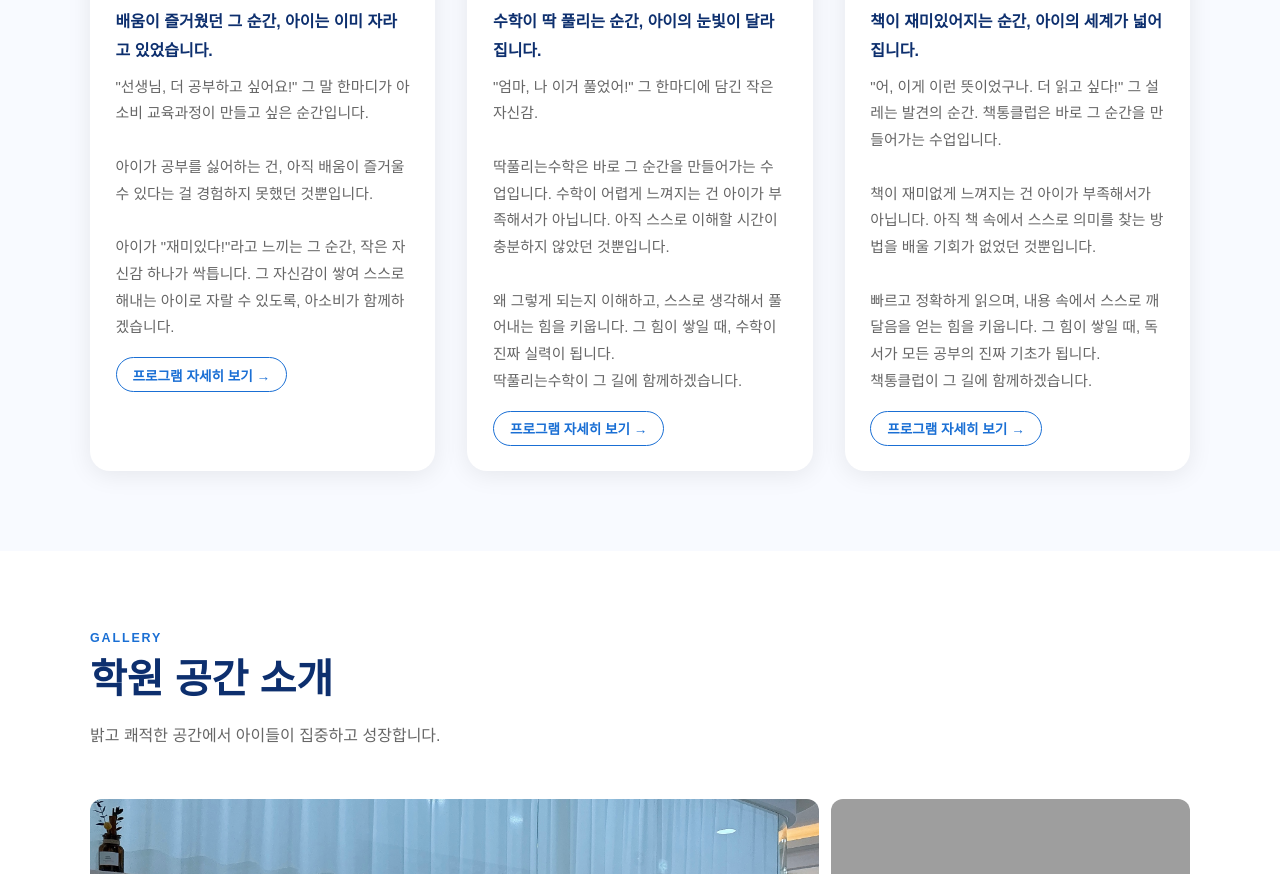
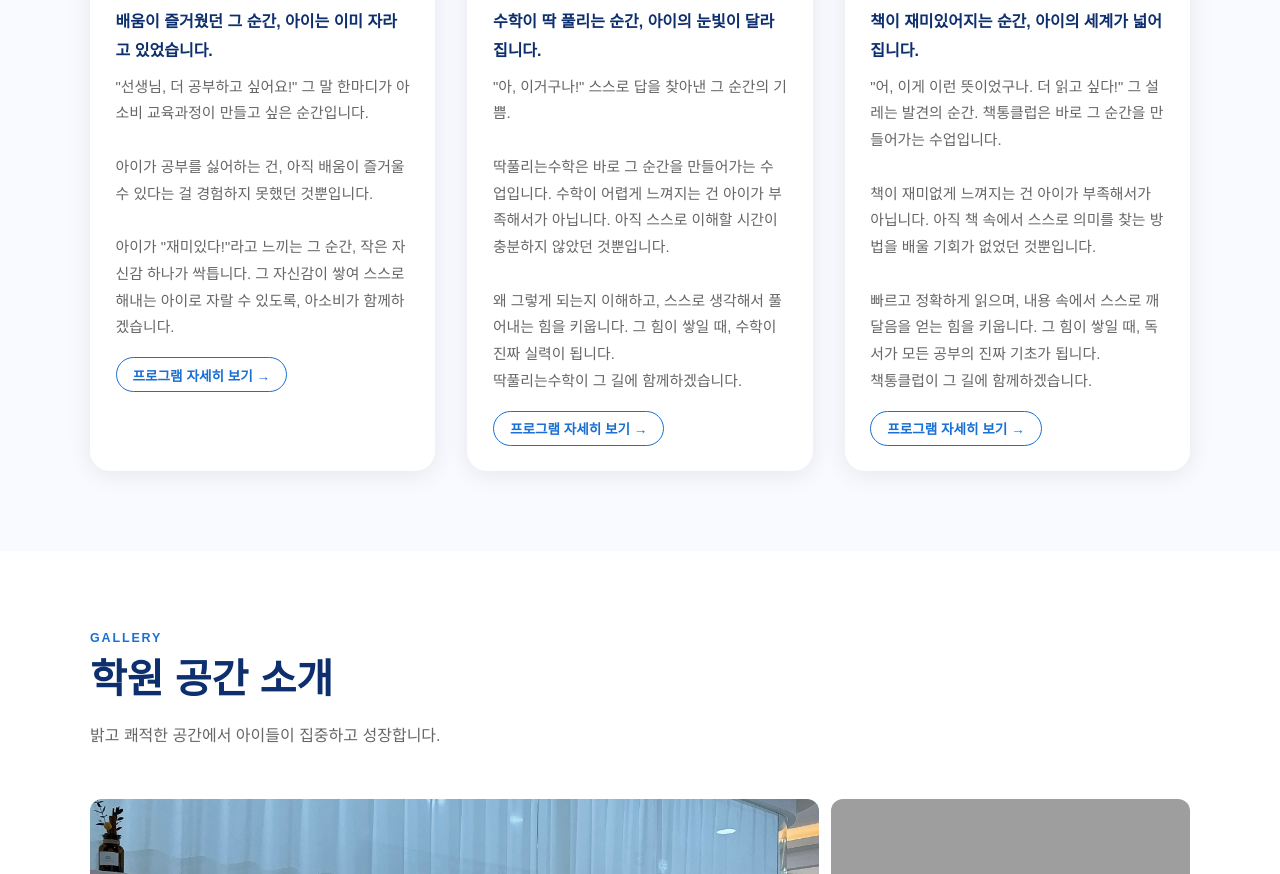
Before and after one commit to ddaksoo716-alt/ddakbook, a plain HTML site: page index.html in a window 1280 px wide. Shown: the part 1399-2273 px from the top of the page. Drawn offline with Linux system fonts and the light colour scheme; grey boxes are pictures that could not be loaded.

Commit message:
딱풀리는수학 소개 문구 재수정

```diff
--- a/index.html
+++ b/index.html
@@ -422,7 +422,7 @@
           <span class="program-tag tag-math">초등</span>
           <h3>비상 딱풀리는수학</h3>
           <p style="font-size:1rem;font-weight:700;color:var(--navy);margin-bottom:0.5rem;">수학이 딱 풀리는 순간, 아이의 눈빛이 달라집니다.</p>
-          <p>"엄마, 나 이거 풀었어!" 그 한마디에 담긴 작은 자신감.<br><br>딱풀리는수학은 바로 그 순간을 만들어가는 수업입니다. 수학이 어렵게 느껴지는 건 아이가 부족해서가 아닙니다. 아직 스스로 이해할 시간이 충분하지 않았던 것뿐입니다.<br><br>왜 그렇게 되는지 이해하고, 스스로 생각해서 풀어내는 힘을 키웁니다. 그 힘이 쌓일 때, 수학이 진짜 실력이 됩니다.<br>딱풀리는수학이 그 길에 함께하겠습니다.</p>
+          <p>"아, 이거구나!" 스스로 답을 찾아낸 그 순간의 기쁨.<br><br>딱풀리는수학은 바로 그 순간을 만들어가는 수업입니다. 수학이 어렵게 느껴지는 건 아이가 부족해서가 아닙니다. 아직 스스로 이해할 시간이 충분하지 않았던 것뿐입니다.<br><br>왜 그렇게 되는지 이해하고, 스스로 생각해서 풀어내는 힘을 키웁니다. 그 힘이 쌓일 때, 수학이 진짜 실력이 됩니다.<br>딱풀리는수학이 그 길에 함께하겠습니다.</p>
           <span class="program-detail-btn" onclick="openModal('딱풀리는수학 프로그램.png')">프로그램 자세히 보기 →</span>
         </div>
       </div>
```
